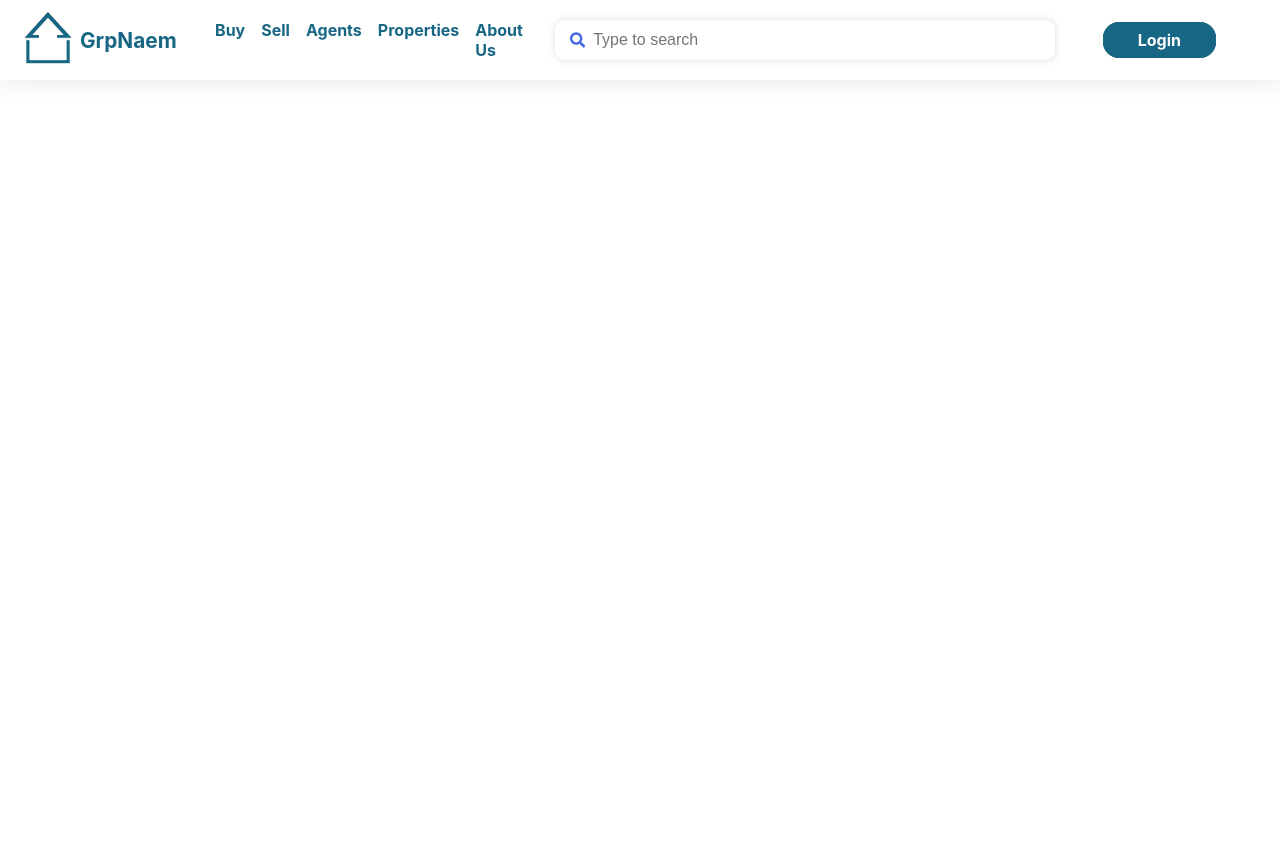
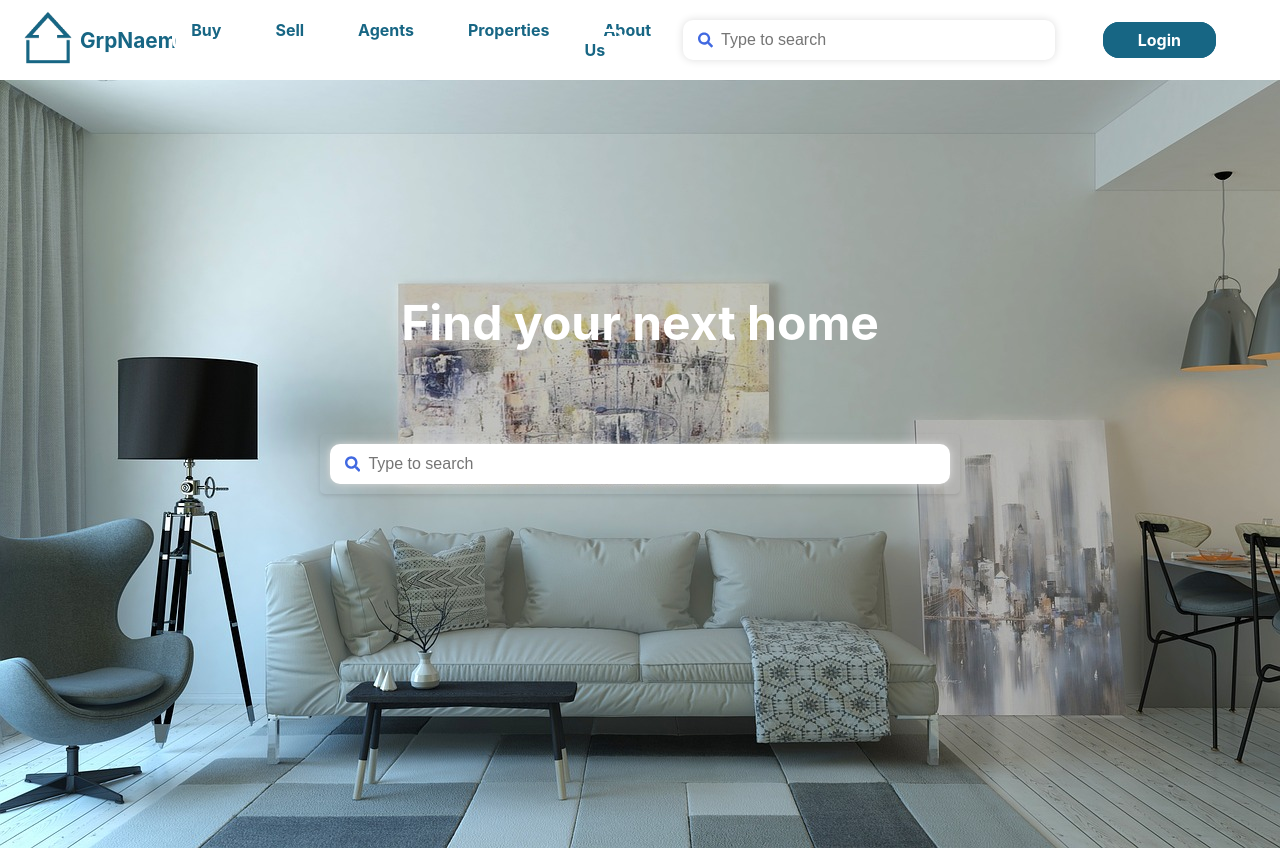
Before and after one commit to JC-prog/Real-Estate-Web-App, a React (Create React App) app in the folder client/: page / in a window 1280 px wide. Before the commit the page ends 800 px from the top, so only its background shows below. Built offline with nearby package versions, Linux system fonts and the light colour scheme.

Commit message:
feat: frontend for homepage

```diff
--- a/client/src/App.tsx
+++ b/client/src/App.tsx
@@ -4,7 +4,7 @@ import Navbar from "./Components/Navbar"
 import "./App.css"
 // Components
 
-import Card from "./Components/Card/Card"
+import Card from "./Components/Card"
 
 // Pages
 import Home from "./Pages/Home"
--- a/client/src/Components/Navbar.css
+++ b/client/src/Components/Navbar.css
@@ -16,7 +16,7 @@ nav {
     height: inherit;
 }
 
-nav ul {
+.navbar-menu ul {
     padding: 0;
     margin: 0;
     list-style: none;
@@ -26,9 +26,18 @@ nav ul {
 }
 
 .navbar-menu a {
+    padding: 0.5rem 1rem;
     color: #176684;
     font-weight: bold;
     text-decoration: none;
+    border-radius: 10px;
+    border: solid white;
+}
+
+.navbar-menu a:hover {
+    background-color: white;
+    border: solid #176684;
+    color: #176684;
 }
 
 .navbar-profile {
@@ -56,3 +65,8 @@ nav ul {
     color: white;
     font-weight: bold;
 }
+
+.navbar-profile a:hover {
+    background-color: white;
+    color: #176684;
+}
--- a/client/src/Pages/Home.css
+++ b/client/src/Pages/Home.css
@@ -0,0 +1,45 @@
+.home-img-container {
+    position: relative;
+  }
+
+  .home-img-container img {
+    display: block;
+    width: 100%;
+    height: auto;
+  }
+
+.home-landing-container {
+    width: 100%;
+    height: auto;
+    display: flex;
+    justify-content: center;
+    align-items: center;
+    background-color: rgba(255, 255, 255, 0.8);
+}
+
+  .home-landing-title {
+    width: 50%;
+    position: absolute;
+    top: 20%;
+    display: flex;
+    padding: 20px;
+    border-radius: 10px;
+    justify-content: center;
+    align-items: center;
+  }
+
+.home-landing-title h2 {
+    color: white;
+    font-size: 3rem;
+}
+
+.home-search-bar {
+    width: 50%;
+    position: absolute;
+    top: 50%;
+    left: 50%;
+    transform: translate(-50%, -50%);
+    padding: 10px;
+    border-radius: 5px;
+    box-shadow: 0 2px 4px rgba(0, 0, 0, 0.1);
+  }
--- a/client/src/Pages/Home.tsx
+++ b/client/src/Pages/Home.tsx
@@ -1,10 +1,22 @@
 // Component
-import Navbar from "../Components/Navbar"
+import Navbar, { SearchBar } from "../Components/SearchBar"
 import  "./Home.css"
 
 const HomePage = () => {
     return (
       <>
+        <div className='home-img-container'>
+          <img src='./living-room.jpg' />
+          <div className='home-landing-container'>
+            <div className='home-landing-title'>
+              <h2>Find your next home</h2>
+            </div>
+            <div className='home-search-bar'>
+              <SearchBar />
+            </div>
+          </div>
+
+        </div>
       </>
     );
   };
--- a/client/src/Pages/Login.css
+++ b/client/src/Pages/Login.css
@@ -63,8 +63,15 @@
 .new-user-div {
     display: flex;
     justify-content: center;
-}
+    align-items: center;
+    flex-direction: column;
+    padding: 1px;
+  }
 
-.new-user-div a {
+  .new-user-div p {
+    margin: 5px 0;
+  }
+
+  .new-user-div a {
     color: royalblue;
-}
+  }
--- a/client/src/Pages/Login.tsx
+++ b/client/src/Pages/Login.tsx
@@ -59,7 +59,8 @@ const Login: React.FC<LoginProps> = ({ onLogin }) => {
           </div>
         </form>
         <div className="new-user-div">
-          <p>New user? <a href="/register">Create an account</a></p>
+          <p>Dont have an account? <a href="/register">Create an account</a></p>
+          <p>Forget your password? <a href="/register">Click here</a></p>
         </div>
       </div>
     </div>
```
Also changed, not shown: client/public/living-room.jpg (added), client/src/Components/Card.css (renamed from client/src/Components/Card/Card.css), client/src/Components/Card.tsx (renamed from client/src/Components/Card/Card.tsx).
